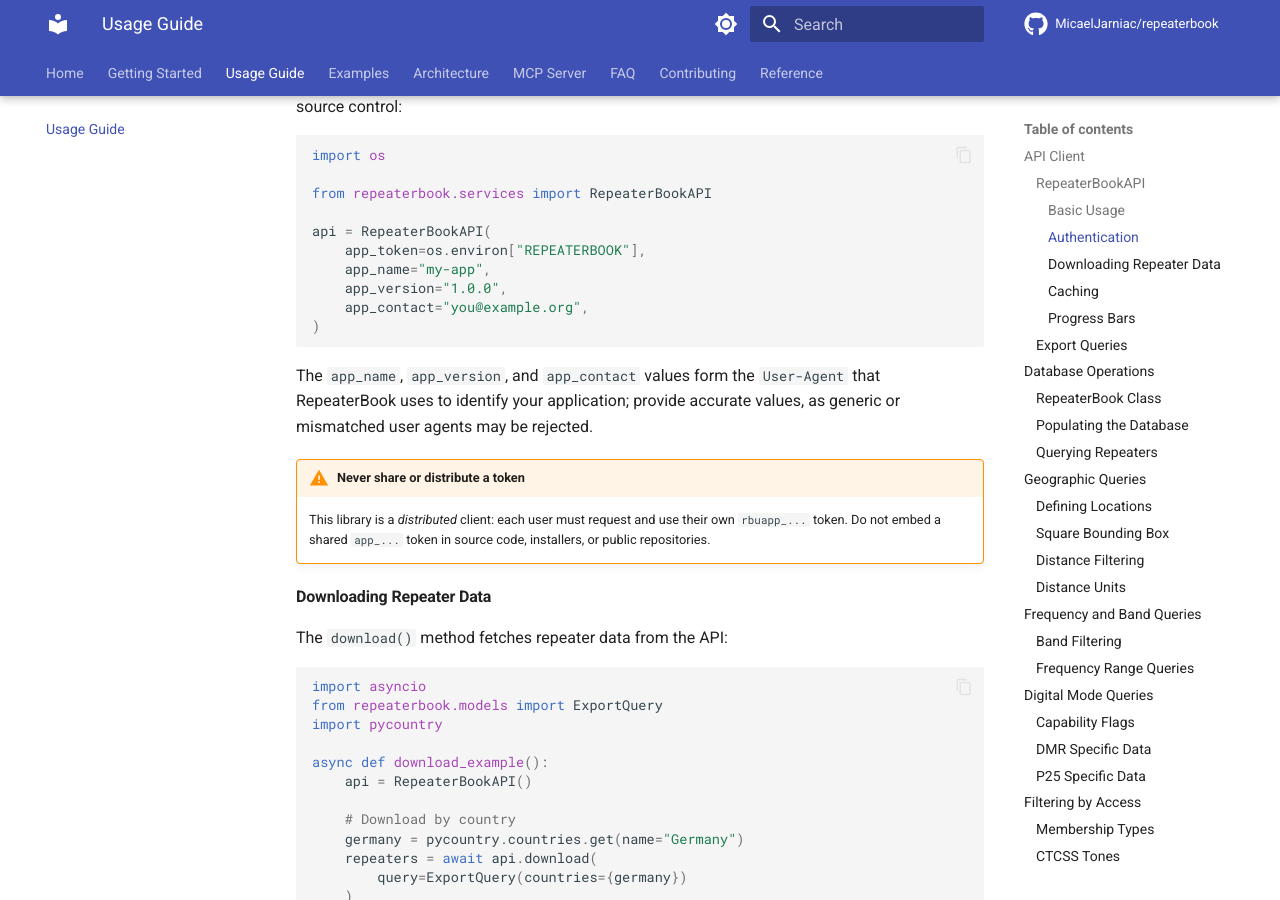
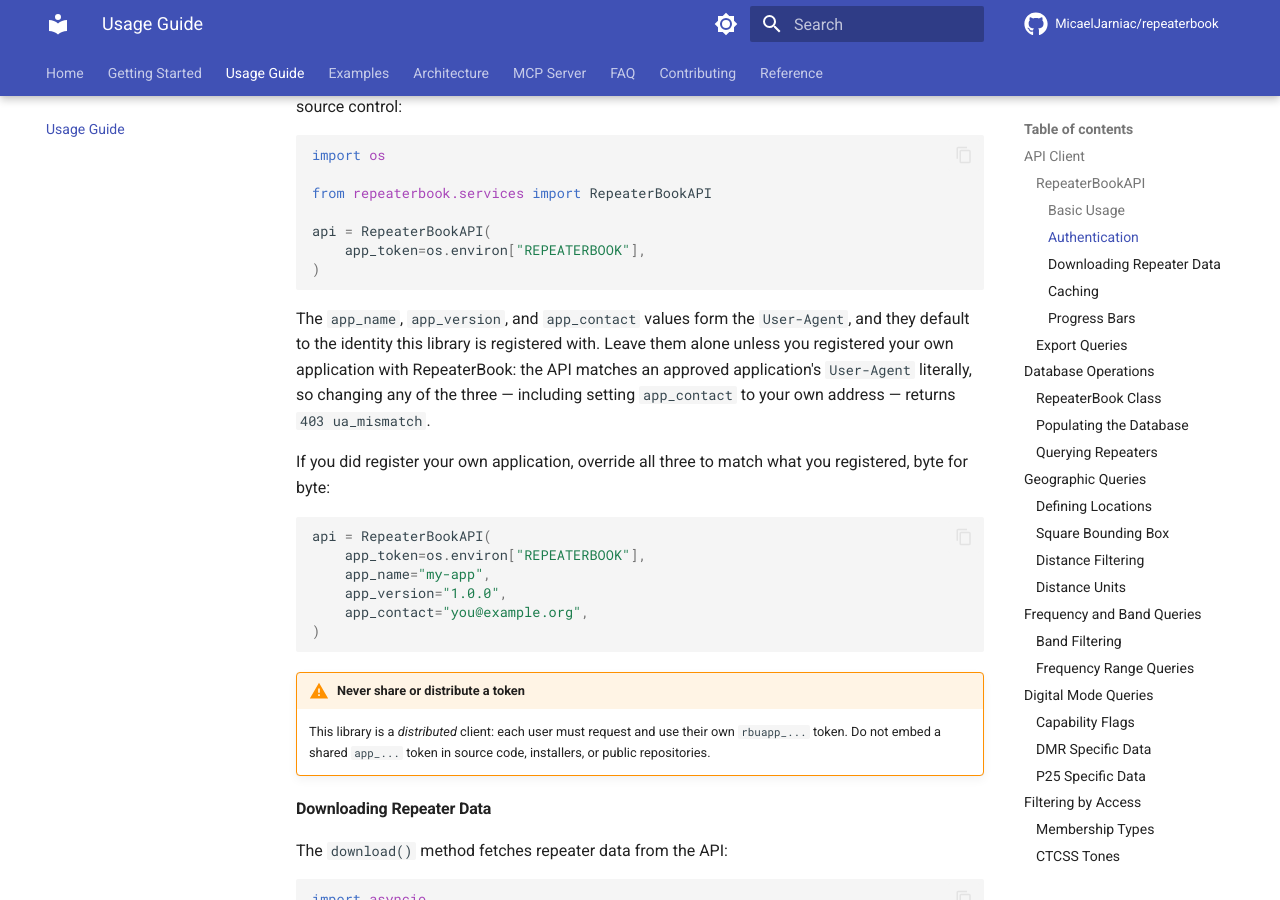
Before and after one commit to MicaelJarniac/repeaterbook, an MkDocs documentation site: the page built from docs/usage.md, in a window 1280 px wide and 900 px high, scrolled down 770 px. Built offline with MkDocs 1.6.1 and Material for MkDocs 9.7.7, drawn with Linux system fonts in a browser that asks for light colours; comment, search, counter and statistics services are not loaded; the version menu is left out.

Commit message:
docs: replace the User-Agent override example in usage.md
Review feedback on #54.

usage.md showed app_name/app_version/app_contact overridden with personal
values, which returns 403 ua_mismatch under the token flow. Lead with the
token-only call and keep the override path below it for callers running
their own registered application.

Also correct the _get_context comment, which named app_contact as the
required field rather than app_token, and record in the live test that a
failure there may mean the policy was relaxed rather than that something
here broke.

Co-Authored-By: Claude Opus 5 (1M context) <noreply@anthropic.com>

````diff
--- a/docs/usage.md
+++ b/docs/usage.md
@@ -35,13 +35,21 @@ from repeaterbook.services import RepeaterBookAPI
 
 api = RepeaterBookAPI(
     app_token=os.environ["REPEATERBOOK"],
+)
+```
+
+The `app_name`, `app_version`, and `app_contact` values form the `User-Agent`, and they default to the identity this library is registered with. Leave them alone unless you registered your own application with RepeaterBook: the API matches an approved application's `User-Agent` literally, so changing any of the three — including setting `app_contact` to your own address — returns `403 ua_mismatch`.
+
+If you did register your own application, override all three to match what you registered, byte for byte:
+
+```python
+api = RepeaterBookAPI(
+    app_token=os.environ["REPEATERBOOK"],
     app_name="my-app",
     app_version="1.0.0",
     app_contact="you@example.org",
 )
 ```
-
-The `app_name`, `app_version`, and `app_contact` values form the `User-Agent` that RepeaterBook uses to identify your application; provide accurate values, as generic or mismatched user agents may be rejected.
 
 !!! warning "Never share or distribute a token"
     This library is a *distributed* client: each user must request and use their own `rbuapp_...` token. Do not embed a shared `app_...` token in source code, installers, or public repositories.
````
Also changed, not shown: 2 other files.
